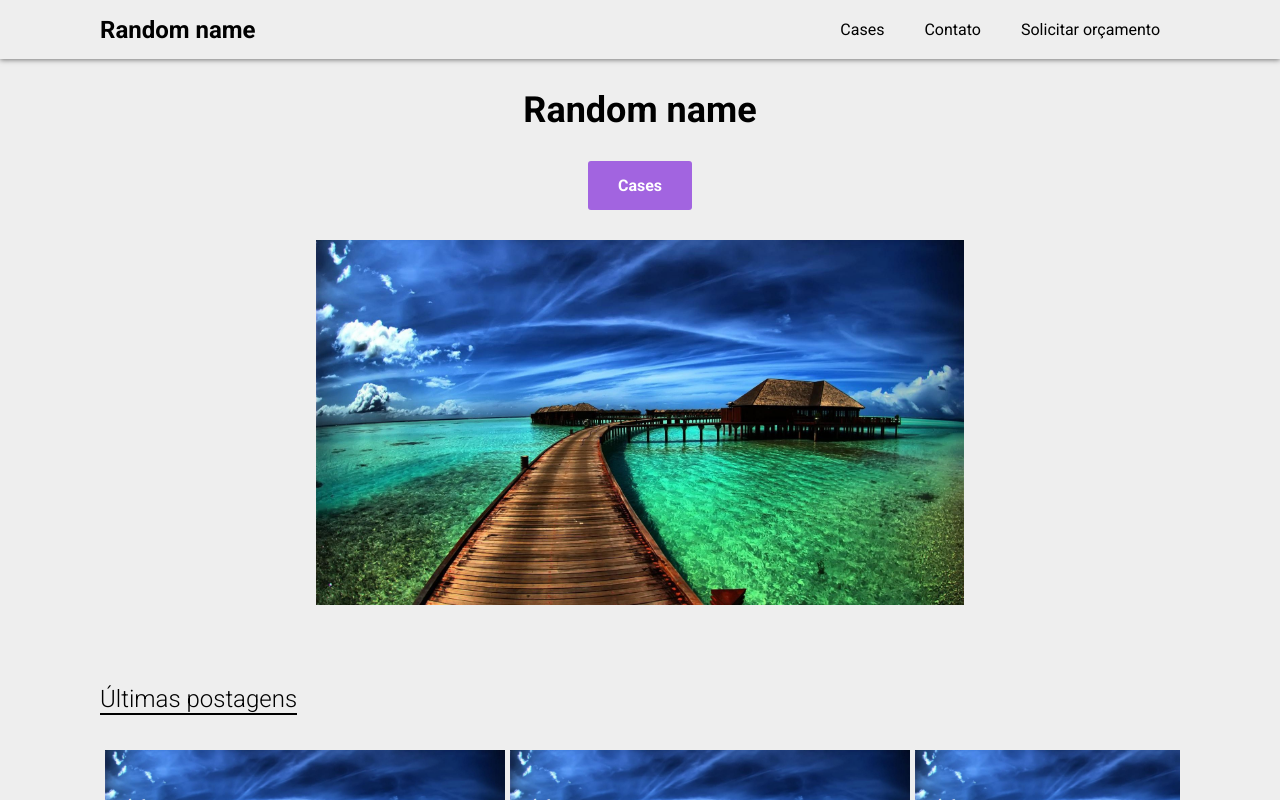
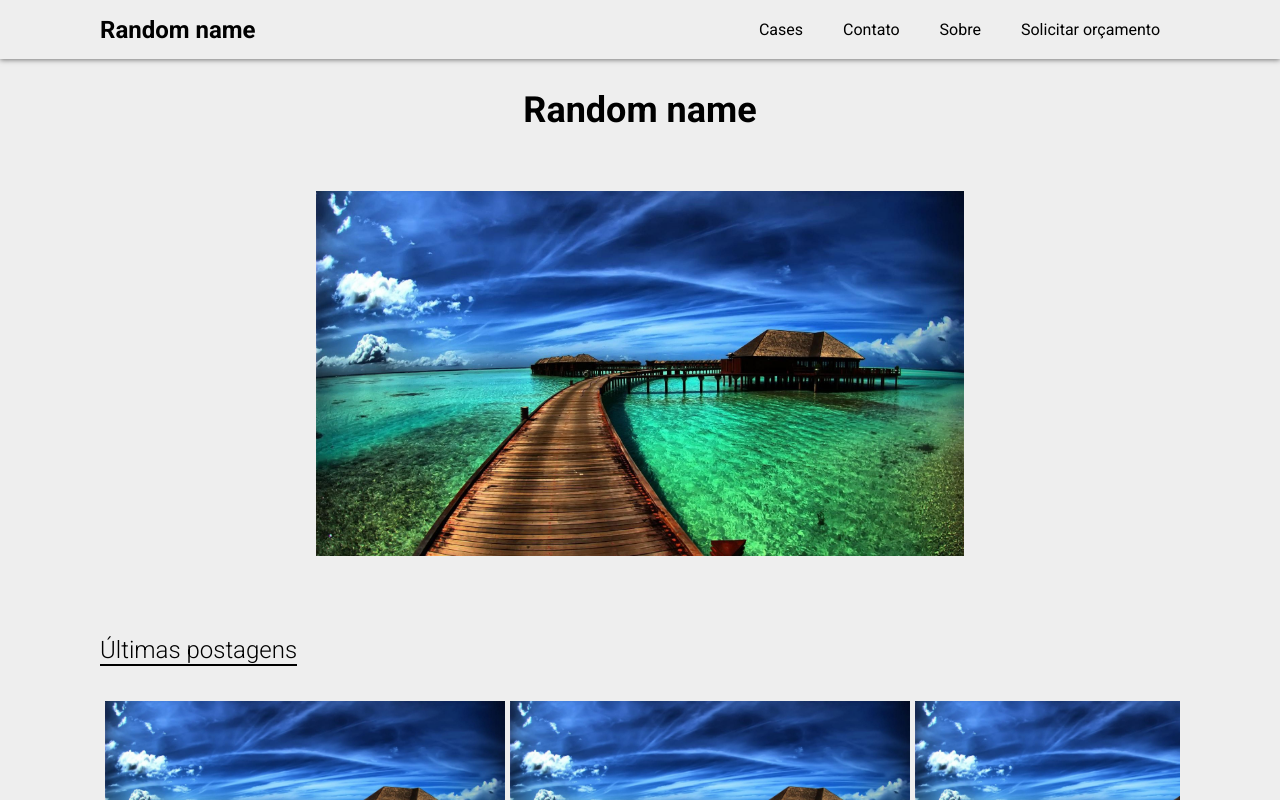
Before and after one commit to Vanfarock/ArchitectureSite, a React (Create React App) app: page / in a window 1280 px wide. Shown: the top 800 px of the page. Built offline with nearby package versions, Linux system fonts and the light colour scheme; the HTML template or start-up script is replaced by a standard one.

Commit message:
Updating README

```diff
--- a/package.json
+++ b/package.json
@@ -12,7 +12,9 @@
     "@testing-library/user-event": "^12.1.10",
     "axios": "^0.21.1",
     "dotenv": "^8.2.0",
+    "ra-data-json-server": "^3.13.5",
     "react": "^17.0.1",
+    "react-admin": "^3.13.5",
     "react-dom": "^17.0.1",
     "react-loading-overlay": "^1.0.1",
     "react-router-dom": "^5.2.0",
--- a/src/pages/CasesPage/styles.js
+++ b/src/pages/CasesPage/styles.js
@@ -13,7 +13,7 @@ export const MainContainer = styled.div`
 
 export const CasesContainer = styled.div`
     display: grid;
-    grid-template-columns: repeat(3, 1fr);
+    grid-template-columns: repeat(4, 1fr);
     grid-gap: 5px;
 `;
 
--- a/src/pages/HomePage/index.jsx
+++ b/src/pages/HomePage/index.jsx
@@ -10,7 +10,7 @@ export default function HomePage() {
     return (
         <HomeContainer>
             <LogoName>Random name</LogoName>
-            <Button><Link to="/cases">Cases</Link></Button>
+            {/* <Button><Link to="/cases">Cases</Link></Button> */}
             <IntroductionImageElement src={IntroductionImage} alt="Imagem de introdução" />
         </HomeContainer>
     )
--- a/src/pages/Menu/index.jsx
+++ b/src/pages/Menu/index.jsx
@@ -21,6 +21,9 @@ export default function Menu() {
                     <MenuListItemLink to="/contacts">Contato</MenuListItemLink>
                 </MenuListItem>
                 <MenuListItem>
+                    <MenuListItemLink to="/about">Sobre</MenuListItemLink>
+                </MenuListItem>
+                <MenuListItem>
                     <MenuListItemLink to="/budget">Solicitar orçamento</MenuListItemLink>
                 </MenuListItem>
             </MenuList>
```
Also changed, not shown: 2 other files (tests, documents, lock files or other folders).
